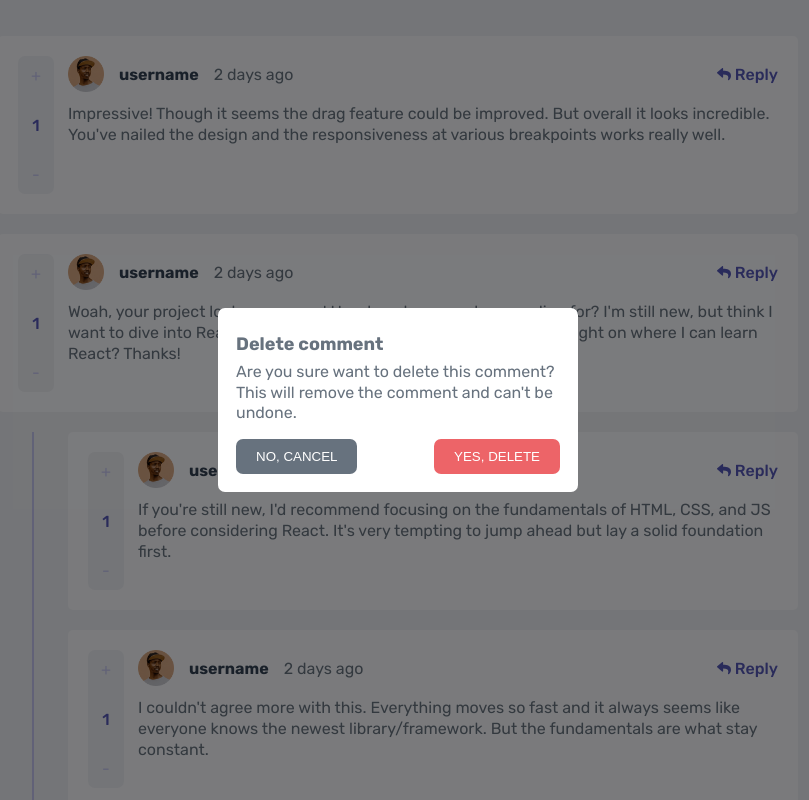
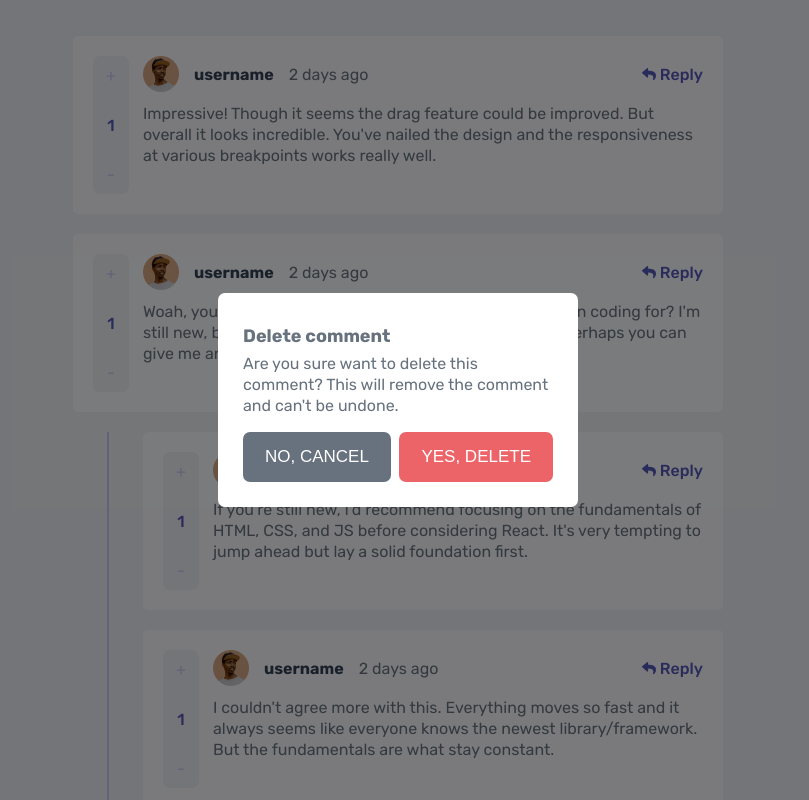
Before and after one commit to alisariyer/comments-app, a React (Create React App) app: page / in a window 1280 px wide. Shown: the top 800 px of the page, without its empty margins (242-1051 px from the left). Built offline with nearby package versions, Linux system fonts and the light colour scheme.

Commit message:
Optimize modal styling in order to obtain same visual appearance with project target

```diff
--- a/src/styles/base.css
+++ b/src/styles/base.css
@@ -54,5 +54,5 @@ button, a {
 
 .container {
     margin: 0 auto;
-    max-width: calc(var(--rem) * 80);
+    max-width: calc(var(--rem) * 65);
 }
--- a/src/styles/card.css
+++ b/src/styles/card.css
@@ -248,7 +248,7 @@ Use grid display of card class
 
     .card-input {
         grid-area: 1 / 2 / 4 / 3;
-        width: calc(var(--rem) * 60);
+        width: calc(var(--rem) * 44);
     }
 
     .card-img-grid {
--- a/src/styles/modal.css
+++ b/src/styles/modal.css
@@ -15,7 +15,7 @@
 .modal section {
     max-width: calc(var(--rem) * 36);
     margin: calc(var(--rem) * 1.5);
-    padding: calc(var(--rem) * 1.8);
+    padding: calc(var(--rem) * 2.5);
     background-color: var(--c-white);
     border-radius: calc(var(--rem) * .7);
 }
@@ -37,8 +37,9 @@
 }
 
 .modal-footer button {
-    padding: calc(var(--rem))  calc(var(--rem) * 2);
+    padding: calc(var(--rem) * 1.5)  calc(var(--rem) * 2.2);
     color: var(--c-white);
+    font-size: calc(var(--rem) * 1.7);
     font-weight: var(--fw-regular);
 }
 
```
Also changed, not shown: 1 other file (tests, documents, lock files or other folders).
